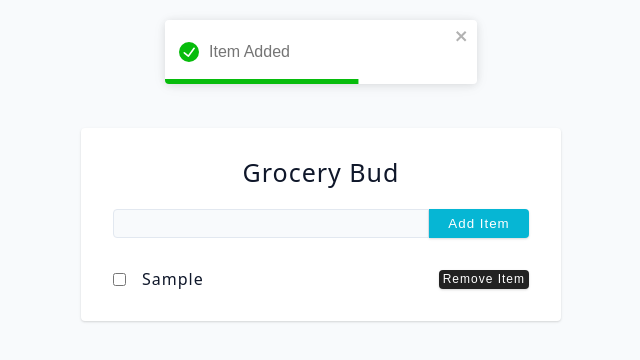
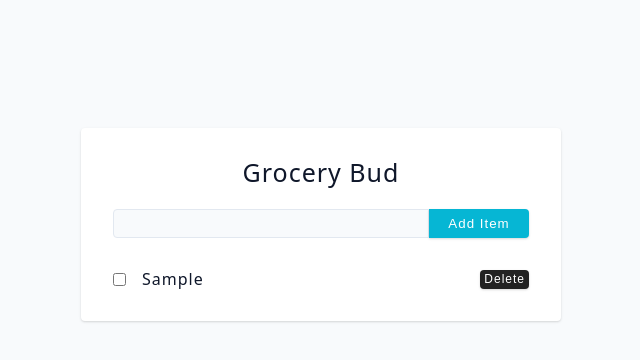
Before and after one commit to mendozam1335/React-Grocery, a React (Vite) app: page / in a window 1280 px wide. Both pictures are taken after typing "Sample" into the empty fields and a click on the button "Add Item". Shown: the top 360 px of the page, without its empty margins (319-959 px from the left). Built offline with nearby package versions, Linux system fonts and the light colour scheme.

Commit message:
Moved updateStorage to be global

```diff
--- a/src/App.jsx
+++ b/src/App.jsx
@@ -3,8 +3,14 @@ import Form from "./Components/Form";
 import Items from "./Components/Items";
 import { ToastContainer, toast } from "react-toastify";
 
+const updateStorage = (updatedItems) => {
+  localStorage.setItem("items", JSON.stringify(updatedItems));
+};
+
+const defaultList = JSON.parse(localStorage.getItem("items")) || [];
+
 const App = () => {
-  const [items, setItems] = useState([]);
+  const [items, setItems] = useState(defaultList);
 
   const addItem = (item) => {
     setItems((oldItems) => {
@@ -12,7 +18,7 @@ const App = () => {
       updateStorage(updatedItems);
       return updatedItems;
     });
-    toast.success("Item added");
+    //toast.success("Item added");
   };
   const removeItem = (id) => {
     setItems((oldItems) => {
@@ -33,13 +39,6 @@ const App = () => {
     setItems(newItems);
     updateStorage(newItems);
   };
-  const updateStorage = (updatedItems) => {
-    localStorage.setItem("items", JSON.stringify(updatedItems));
-  };
-
-  useEffect(() => {
-    setItems(JSON.parse(localStorage.getItem("items")) || []);
-  }, []);
 
   return (
     <main>
--- a/src/Components/SingleItem.jsx
+++ b/src/Components/SingleItem.jsx
@@ -21,7 +21,7 @@ const SingleItem = ({ id, name, completed, removeItem, editItem }) => {
         </p>
       </label>
       <button className="btn remove-btn" onClick={() => removeItem(id)}>
-        Remove Item
+        Delete
       </button>
     </article>
   );
```
